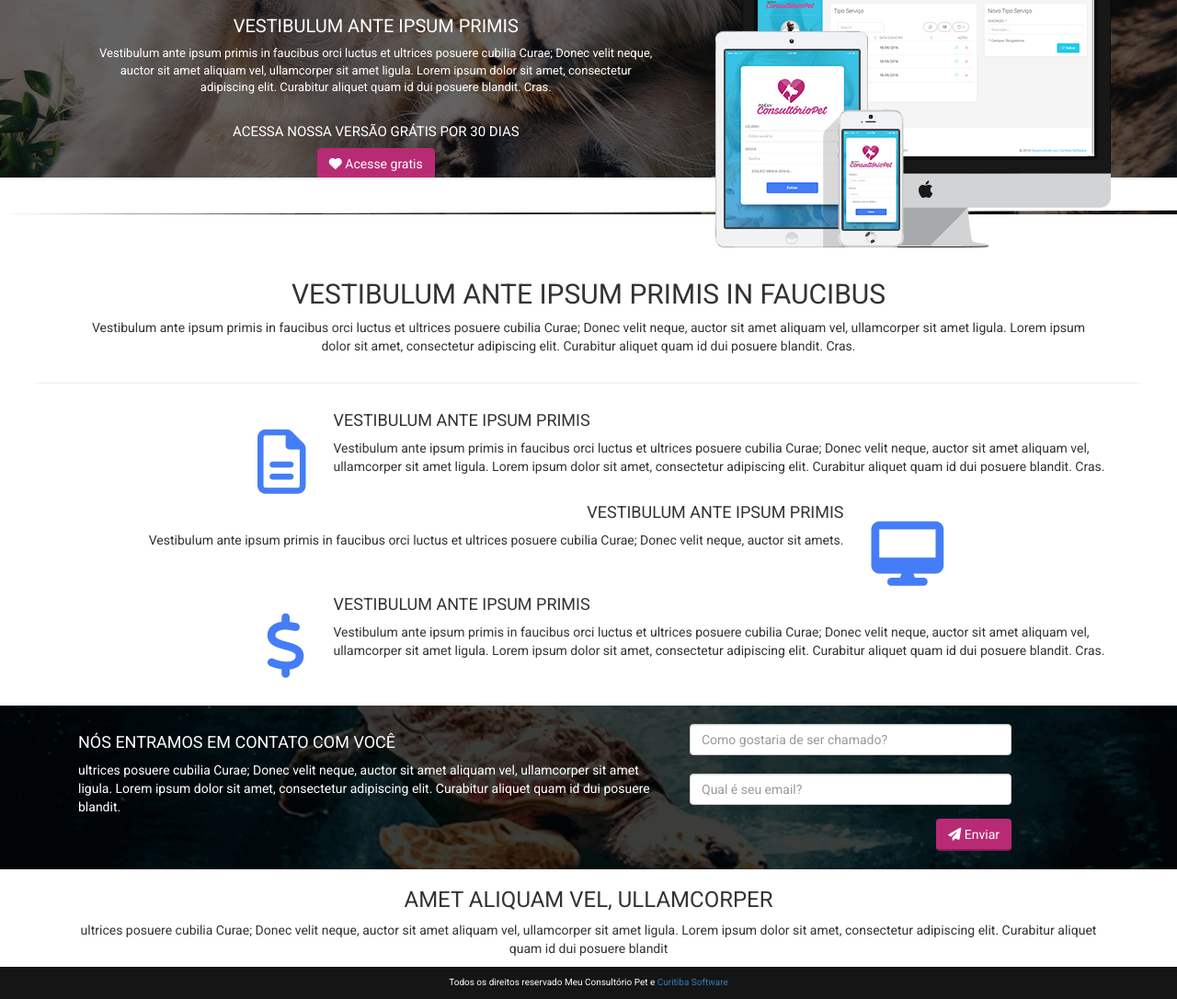
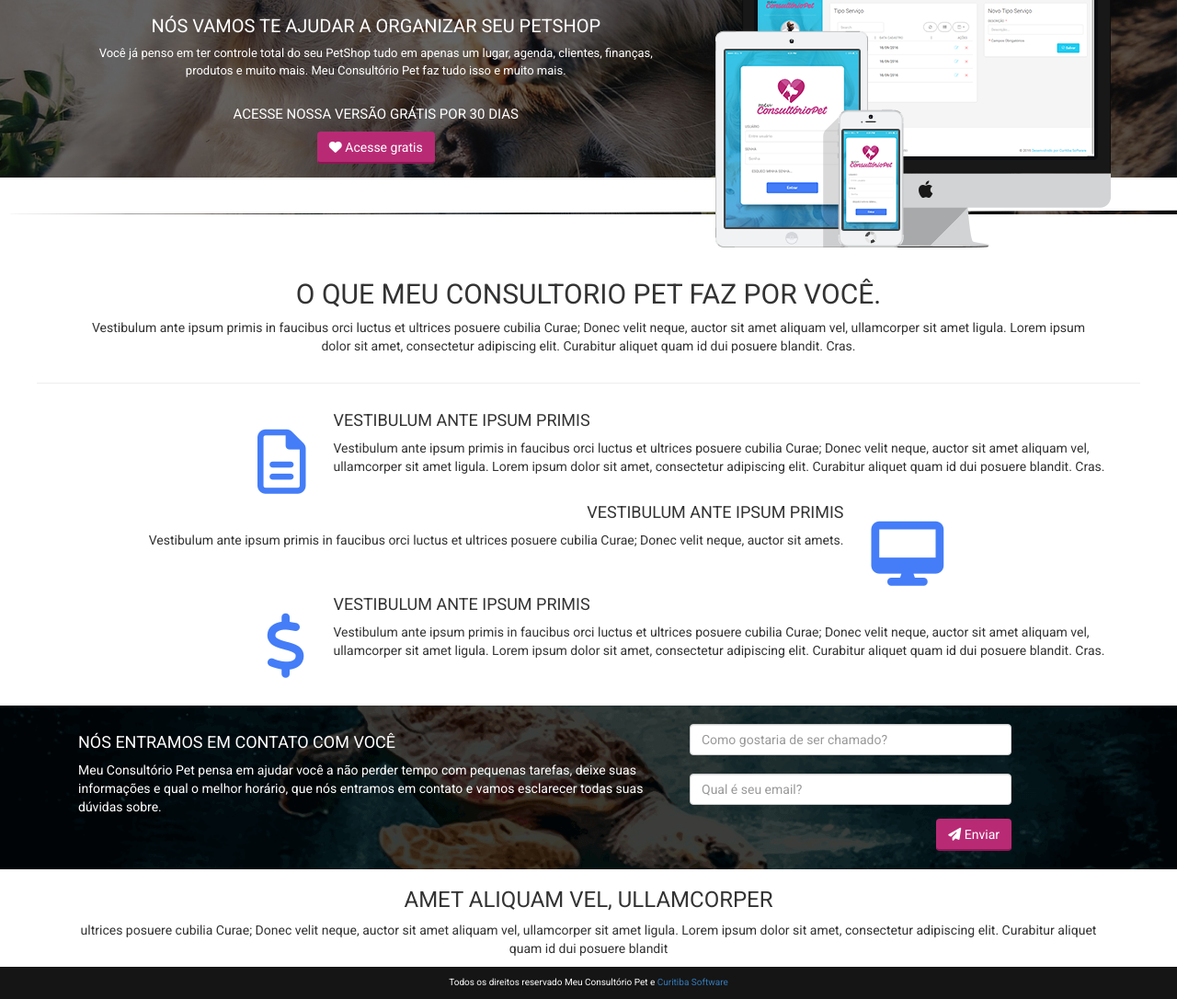
Before and after one commit to GabrielSchimidtMylla/meu-consultorio-pet, a plain HTML site: page index.html in a window 1280 px wide. Shown: the part 149-1235 px from the top of the page at 92% size. Drawn offline with nearby package versions, Linux system fonts and the light colour scheme.

Commit message:
Add Conteudo.

```diff
--- a/index.html
+++ b/index.html
@@ -5,7 +5,7 @@
   <meta charset="UTF-8">
   <meta name="viewport" content="width=device-width, initial-scale=1.0">
   <meta name="author" content="Curitiba Software">
-  <title>Meu Consultório Pet - Curitiba Software </title>
+  <title>Meu Consultório Pet - Tudo em apenas um lugar! </title>
   <link rel="shortcut icon" href="favicon.ico">
   <!-- Latest compiled and minified CSS -->
   <link rel="stylesheet" href="https://maxcdn.bootstrapcdn.com/bootstrap/3.3.7/css/bootstrap.min.css" integrity="sha384-BVYiiSIFeK1dGmJRAkycuHAHRg32OmUcww7on3RYdg4Va+PmSTsz/K68vbdEjh4u" crossorigin="anonymous">
@@ -41,10 +41,10 @@
       <div class="col-md-12">
         <div class="col-md-7 text-center paddingTop-2">
           <a href="#"><img src="img/logo-meu-consultorio-pet-branco.png" alt="Logo Meu Consultorio Pet" class="logo wow fadeIn img-responsie"></a>
-          <h2>Vestibulum ante ipsum primis</h2>
-          <p>Vestibulum ante ipsum primis in faucibus orci luctus et ultrices posuere cubilia Curae; Donec velit neque, auctor sit amet aliquam vel, ullamcorper sit amet ligula. Lorem ipsum dolor sit amet, consectetur adipiscing elit. Curabitur aliquet quam id dui posuere blandit. Cras.</p>
+          <h2>Nós vamos te ajudar a organizar seu PetShop</h2>
+          <p>Você já penso em ter controle total do seu PetShop tudo em apenas um lugar, agenda, clientes, finanças, produtos e muito mais. Meu Consultório Pet faz tudo isso e muito mais.</p>
           <div class="col-md-12">
-            <h3>acessa nossa versão grátis por 30 dias</h3> <a href="#acessar" class="btn cta" data-toggle="modal" data-target="#acessarModal"><i class="fa fa-heart" aria-hidden="true"></i> Acesse gratis</a> </div>
+            <h3>acesse nossa versão grátis por 30 dias</h3> <a href="#acessar" class="btn cta" data-toggle="modal" data-target="#acessarModal"><i class="fa fa-heart" aria-hidden="true"></i> Acesse gratis</a> </div>
         </div>
         <div class="col-md-5"> <img src="img/mockup-screen.png" alt="Exemplos de telas" class="mockup wow bounceInDown" data-wow-delay="0.2s"> </div>
       </div>
@@ -53,7 +53,7 @@
   </div>
   <section class="container wow bounceIn" id="saibaMais">
     <div class="col-md-12 text-center">
-      <h2>Vestibulum ante ipsum primis in faucibus </h2>
+      <h2>o que Meu consultorio pet faz por você.</h2>
       <p>Vestibulum ante ipsum primis in faucibus orci luctus et ultrices posuere cubilia Curae; Donec velit neque, auctor sit amet aliquam vel, ullamcorper sit amet ligula. Lorem ipsum dolor sit amet, consectetur adipiscing elit. Curabitur aliquet quam id dui posuere blandit. Cras.</p>
     </div>
   </section>
@@ -91,7 +91,7 @@
     <div class="container paddingTop-2 paddingBottom-2">
       <div class="col-md-7">
         <h4>nós entramos em contato com você</h4>
-        <p>ultrices posuere cubilia Curae; Donec velit neque, auctor sit amet aliquam vel, ullamcorper sit amet ligula. Lorem ipsum dolor sit amet, consectetur adipiscing elit. Curabitur aliquet quam id dui posuere blandit.</p>
+        <p>Meu Consultório Pet pensa em ajudar você a não perder tempo com pequenas tarefas, deixe suas informações e qual o melhor horário, que nós entramos em contato e vamos esclarecer todas suas dúvidas sobre.</p>
       </div>
       <div class="col-md-4">
         <form action="post">
@@ -148,10 +148,11 @@
         <div class="modal-header">
           <button type="button" class="close" data-dismiss="modal" aria-label="Close"><span aria-hidden="true">&times;</span></button>
           <h4 class="modal-title" id="myModalLabel">Aqui onde tudo começa.</h4>
-          <p>Coloque seu email e sua senha caso ja tenha uma conta caso contrario vamos criar uma conta para você, nao demora nem <strong><i class="fa fa-clock-o" aria-hidden="true"></i> 2min!</i></strong></p>
+          <p>Coloque seu email e sua senha caso ja tenha uma conta caso contrario vamos criar uma conta para você, nao demora nem
+            <strong><i class="fa fa-clock-o" aria-hidden="true"></i> 2min!</strong></p>
         </div>
+        <div class="modal-body row">
           <form>
-          <div class="modal-body row">
             <div class="col-md-6 moda-ja-cadastrado">
               <h4>Ja é cadastrado?</h4>
               <div class="form-group">
@@ -164,6 +165,7 @@
                 </div>
               </div>
             </div>
+          </form>
           <div class="col-md-6">
             <h4>Gostaria de se cadastrar?</h4>
             <div class="form-group">
@@ -176,12 +178,12 @@
               </a>
               <div class="col-md-12">
                 <p class="text-right">
-                    <a href="#" ><small>cadastre-se usando seu email.</small></a>
+                  <a href="#"><small>cadastre-se usando seu email.</small></a>
                 </p>
               </div>
             </div>
           </div>
-        </form>
+        </div>
       </div>
     </div>
   </div>
```
Lines whose indentation alone changed are shown as unchanged.
